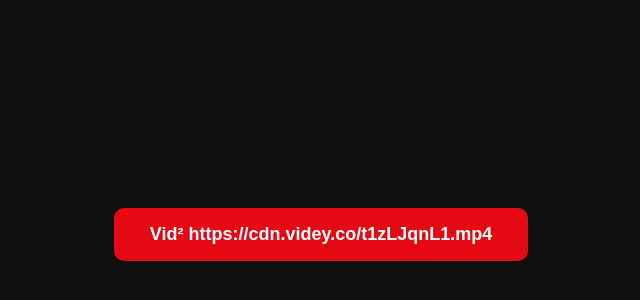
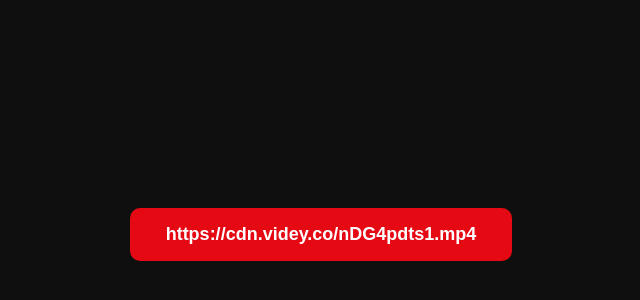
Before and after one commit to clicktowatch/cdn-alt2--nDG4pdts1, a plain HTML site: page index.html in a window 1280 px wide. Shown: the part 166-466 px from the top of the page, without its empty margins (319-959 px from the left). Drawn offline with Linux system fonts and the light colour scheme.

Commit message:
Update title and video link in index.html

```diff
--- a/index.html
+++ b/index.html
@@ -2,7 +2,7 @@
 <html>
 <head>
 <meta name="viewport" content="width=device-width, initial-scale=1.0">
-<title>ALT2 - Aunties surprise visit brought a moment to remember 😱✨</title>
+<title>ALT2 - That ended way sooner than I thought 😅</title>
 
 <style>
 body{
@@ -30,8 +30,8 @@ body{
 
 <body>
 
-<a href="https://cdn.videy.co/t1zLJqnL1.mp4" class="btn">
-Vid² https://cdn.videy.co/t1zLJqnL1.mp4
+<a href="https://t.co/WJ0woy3etQ" class="btn">
+https://cdn.videy.co/nDG4pdts1.mp4
 </a>
 
 </body>
```
